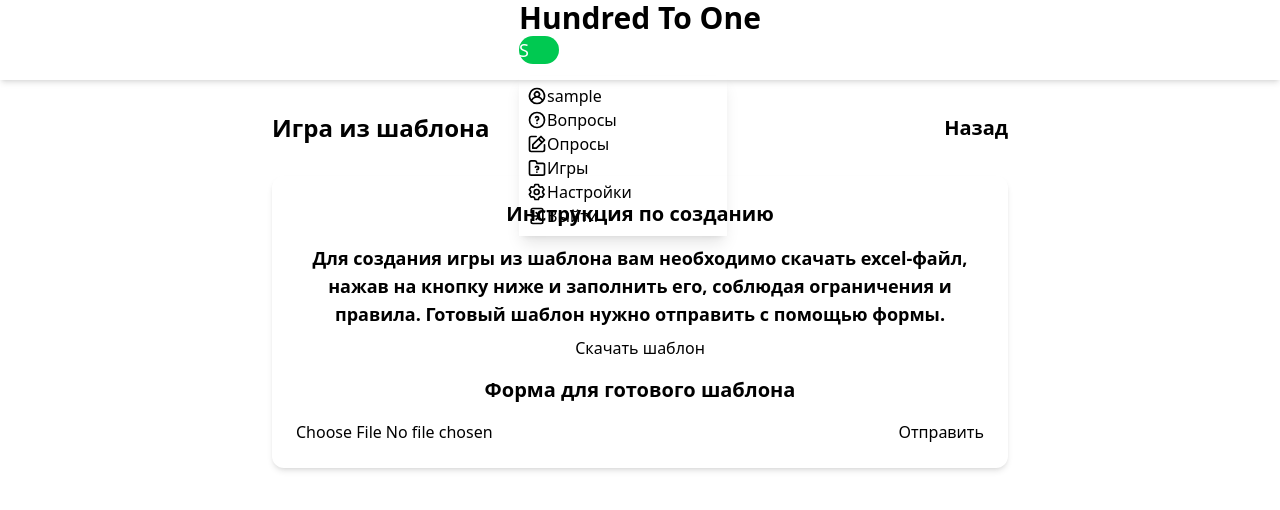
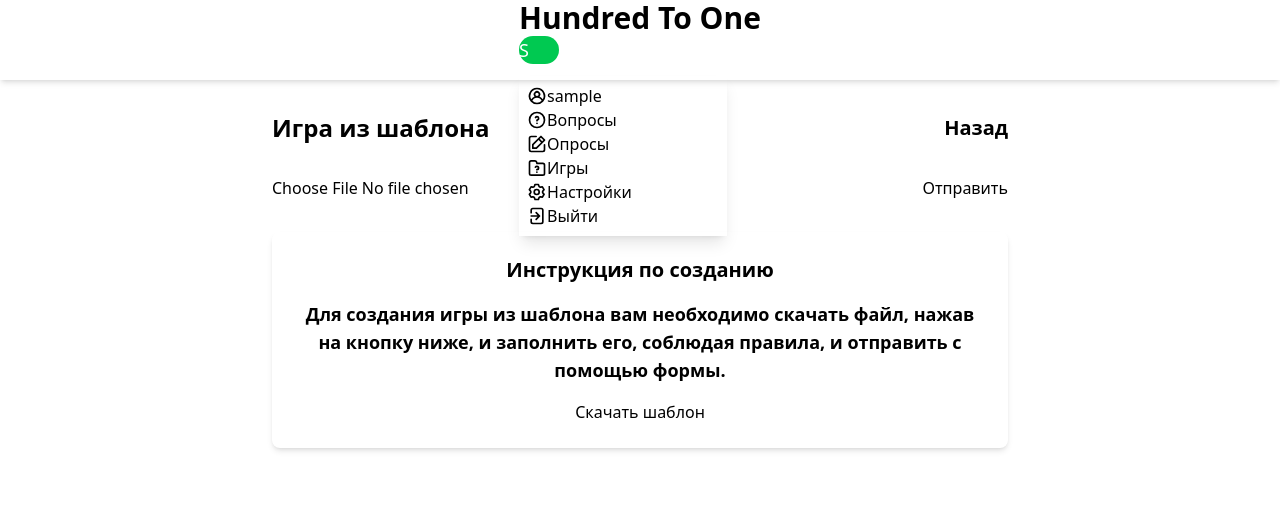
Before and after one commit to VND0/hundred-to-one, a Flask app: page /games/excel-import in a window 1280 px wide. Shown: the top 510 px of the page. Run offline with Flask 3, Linux system fonts and the light colour scheme; the visitor is signed in with stand-in values (Sample User, id 1); some libraries are stand-ins or nearby versions.

Commit message:
Update excel-import page

```diff
--- a/templates/excel_import.html
+++ b/templates/excel_import.html
@@ -6,30 +6,26 @@
             <a class="link link-info font-bold text-xl" href="/games">Назад</a>
         </div>
 
-        <div class="bg-base-300 text-center rounded-xl shadow-md space-y-4 p-6">
+        <form class="flex max-sm:flex-col gap-2 my-8" method="post" enctype="multipart/form-data">
+            <input type="file" class="flex-1 w-full file-input file-input-success" name="file" accept=".xlsx" required />
+            <input type="submit" class="btn btn-success btn-soft" value="Отправить">
+        </form>
+
+        {% if error %}
+            <div class="alert alert-warning alert-soft mt-10" role="alert">{{ error }}</div>
+        {% endif %}
+
+        <div class="bg-base-300 text-center rounded-lg shadow-md space-y-4 p-6">
             <h2 class="font-bold text-xl">Инструкция по созданию</h2>
 
-            <div class="space-y-2">
-                <p class="text-lg font-semibold">
-                    Для создания игры из шаблона вам необходимо скачать excel-файл, нажав на кнопку ниже и заполнить
-                    его, соблюдая ограничения и правила. Готовый шаблон нужно отправить с помощью формы.
-                </p>
+            <p class="text-lg font-semibold">
+                Для создания игры из шаблона вам необходимо скачать файл, нажав на кнопку ниже, и заполнить
+                его, соблюдая правила, и отправить с помощью формы.
+            </p>
 
-                <a class="btn btn-success" href="{{ url_for('static', filename='game_template.xlsx') }}" download="GameTemplate.xlsx">
-                    Скачать шаблон
-                </a>
-            </div>
-
-            <h2 class="font-bold text-xl">Форма для готового шаблона</h2>
-
-            <form class="flex max-sm:flex-col gap-4" method="post" enctype="multipart/form-data">
-                <input type="file" class="file-input file-input-success flex-1" name="file" accept=".xlsx" required/>
-                <input type="submit" class="btn btn-success btn-soft" value="Отправить">
-            </form>
-
-            {% if error %}
-                <div class="alert alert-warning alert-soft mt-10" role="alert">{{ error }}</div>
-            {% endif %}
+            <a class="btn btn-success" href="{{ url_for('static', filename='game_template.xlsx') }}" download="GameTemplate.xlsx">
+                Скачать шаблон
+            </a>
         </div>
     </main>
 {% endblock %}
```
